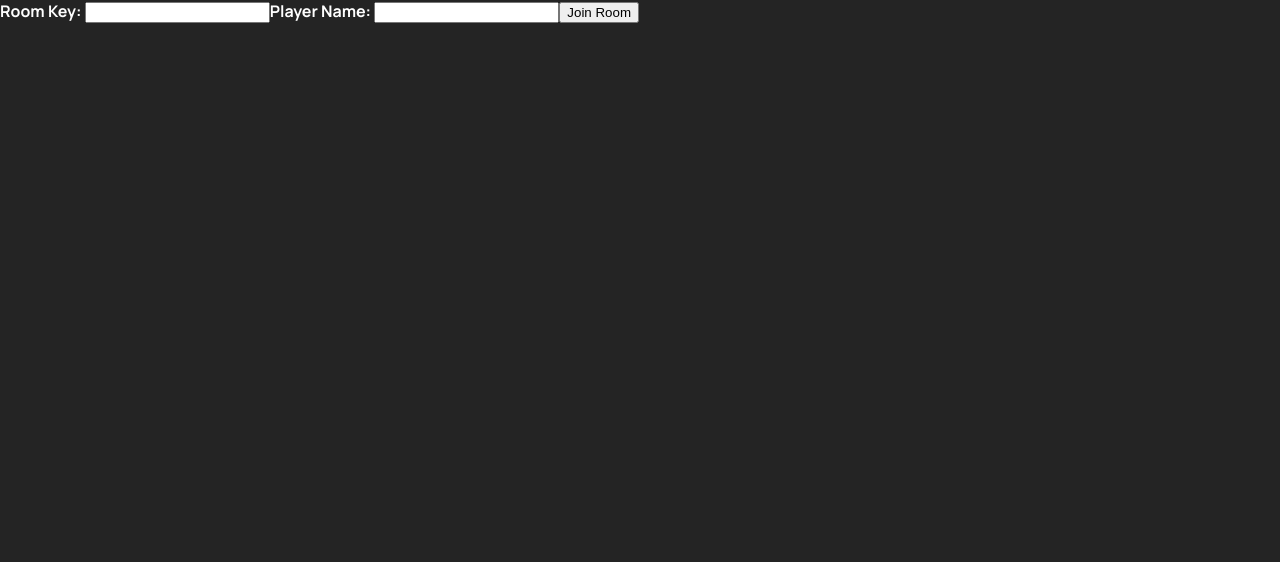
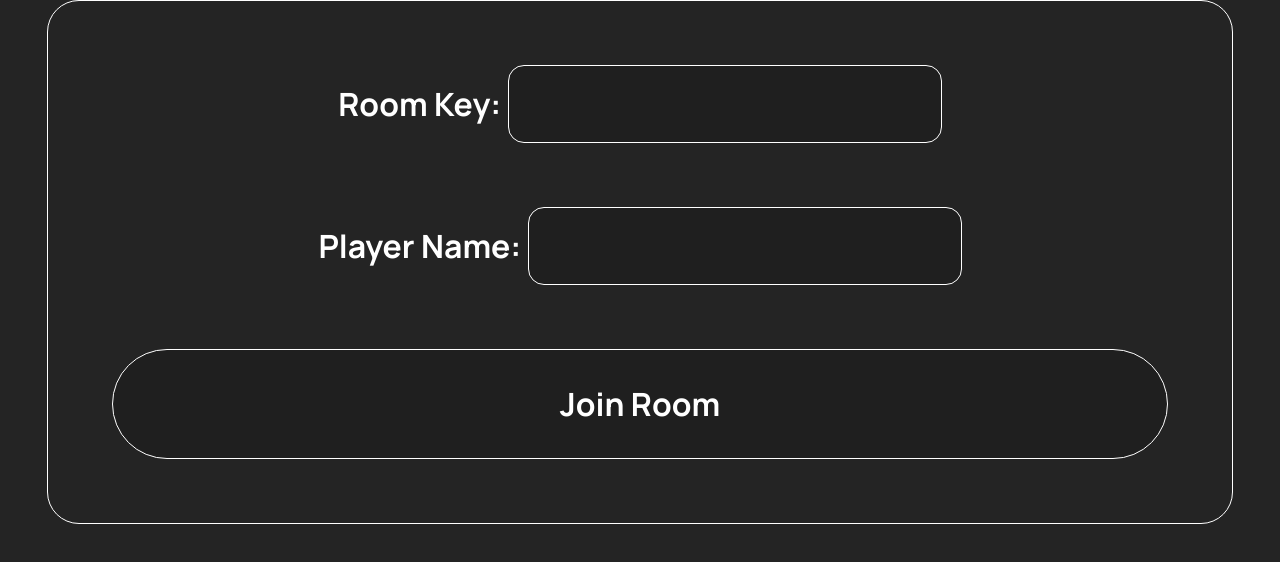
Before and after one commit to LuLaValva/lukelavalva.com, a React (Create React App) app: page /greedygorillas in a window 1280 px wide. Shown: the top 562 px of the page. Built offline with nearby package versions, Linux system fonts and the light colour scheme; no server answers; what aws-amplify would draw is missing.

Commit message:
Cleaned up all of the UI

```diff
--- a/src/GreedyGorillas/GGLogin.tsx
+++ b/src/GreedyGorillas/GGLogin.tsx
@@ -1,4 +1,5 @@
 import React, { useState } from "react";
+import styles from "../styles/GreedyGorillas.module.css";
 
 interface Props {
   socketConnectionFunction: (username: string, room: string) => void;
@@ -20,11 +21,17 @@ const GGLogin = (props: Props) => {
   };
 
   return (
-    <>
-      Room Key: <input name="room" onChange={handleRoomChange} />
-      Player Name: <input name="username" onChange={handleUsernameChange} />
-      <button onClick={joinRoom}>Join Room</button>
-    </>
+    <div className={`${styles.loginContainer}`}>
+      <div>
+        Room Key: <input name="room" onChange={handleRoomChange} />
+      </div>
+      <div>
+        Player Name: <input name="username" onChange={handleUsernameChange} />
+      </div>
+      <button onClick={joinRoom} className={styles.joinRoomButton}>
+        Join Room
+      </button>
+    </div>
   );
 };
 
--- a/src/GreedyGorillas/GreedyGorillasGame.tsx
+++ b/src/GreedyGorillas/GreedyGorillasGame.tsx
@@ -14,7 +14,6 @@ interface Props {
 const GreedyGorillasGame = (props: Props) => {
   return (
     <>
-      <h1>Greedy Gorillas!</h1>
       <div className={styles.allGorillas}>
         {props.gameState.playerOrder.map((connectionId, index) => (
           <PlayerDisplay
--- a/src/GreedyGorillas/GreedyGorillasLobby.tsx
+++ b/src/GreedyGorillas/GreedyGorillasLobby.tsx
@@ -2,6 +2,7 @@ import React from "react";
 import { GameState, Player } from "./GreedyGorillasPage";
 import GreedyGorillasRoleSelection from "./GreedyGorillasRoleSelection";
 import PlusMinusScoreDisplay from "./PlusMinusScoreDisplay";
+import styles from "../styles/GreedyGorillas.module.css";
 
 interface Props {
   players: { [connectionId: string]: Player };
@@ -24,16 +25,21 @@ const GreedyGorillasLobby = (props: Props) => {
 
   return (
     <>
-      {Object.values(props.players).map((player) => (
-        <div key={player.connectionId}>{player.username}</div>
-      ))}
+      <div className={styles.buttonContainer}>
+        <h2>Players</h2>
+        {Object.values(props.players).map((player) => (
+          <div key={player.connectionId} className={styles.nameDisplay}>
+            {player.username}
+          </div>
+        ))}
+      </div>
       {Object.keys(props.players).length > 0 && (
         <>
           <GreedyGorillasRoleSelection
             roles={props.gameState.roleList}
             wsConnection={props.wsConnection}
           />
-          <div>
+          <div className={styles.boxBox}>
             <PlusMinusScoreDisplay
               score={props.gameState.startingPoints}
               changeAction="updateStartingPoints"
@@ -47,7 +53,9 @@ const GreedyGorillasLobby = (props: Props) => {
               title="Goal Points"
             />
           </div>
-          <button onClick={startGame}>Start Game</button>
+          <div onClick={startGame} className={styles.startButton}>
+            Start Game
+          </div>
         </>
       )}
     </>
--- a/src/GreedyGorillas/GreedyGorillasPlayerActions.tsx
+++ b/src/GreedyGorillas/GreedyGorillasPlayerActions.tsx
@@ -1,5 +1,6 @@
 import React from "react";
 import { Player, GameState } from "./GreedyGorillasPage";
+import styles from "../styles/GreedyGorillas.module.css";
 
 interface Props {
   players: { [connectionId: string]: Player };
@@ -18,12 +19,18 @@ const GreedyGorillasPlayerActions = (props: Props) => {
   };
 
   return (
-    <div>
+    <div className={styles.buttonContainer}>
+      <h2>Actions</h2>
       {props.gameState.playerOrder[
         props.gameState.turn % props.gameState.playerOrder.length
       ] === props.connectionId && (
         <>
-          <button onClick={changeRole}>Change Role</button>
+          <div
+            onClick={changeRole}
+            className={`${styles.lobbyButton} ${styles.large}`}
+          >
+            Change Role
+          </div>
         </>
       )}
     </div>
--- a/src/GreedyGorillas/GreedyGorillasRoleSelection.tsx
+++ b/src/GreedyGorillas/GreedyGorillasRoleSelection.tsx
@@ -60,7 +60,7 @@ const GreedyGorillasActiveRole = (props: ActiveRoleProps) => {
 const GreedyGorillasRoleSelection = (props: RoleSelectionProps) => {
   return (
     <>
-      <div className={`${styles.buttonContainer}`}>
+      <div className={styles.buttonContainer}>
         <h2>Roles available to add</h2>
         {ApiConstants.GREEDY_GORILLAS_ROLES.slice(1).map((_name, index) => (
           <GreedyGorillasRoleSelector
@@ -70,7 +70,7 @@ const GreedyGorillasRoleSelection = (props: RoleSelectionProps) => {
           />
         ))}
       </div>
-      <div className={`${styles.buttonContainer}`}>
+      <div className={styles.buttonContainer}>
         <h2>Currently Selected Roles</h2>
         {props.roles.map((role, index) => (
           <GreedyGorillasActiveRole
--- a/src/GreedyGorillas/PlayerDisplay.tsx
+++ b/src/GreedyGorillas/PlayerDisplay.tsx
@@ -2,6 +2,7 @@ import React from "react";
 import { Player } from "./GreedyGorillasPage";
 import styles from "../styles/GreedyGorillas.module.css";
 import GorillaRiveComponent from "./GorillaRiveComponent";
+import { ApiConstants } from "../consts";
 
 interface Props {
   player: Player;
@@ -17,8 +18,17 @@ const PlayerDisplay = (props: Props) => {
       } ${props.isOnTheClock && styles.currentPlayerDisplayBox}`}
     >
       <GorillaRiveComponent player={props.player} />
-      <div>{props.player.username}</div>
+      <h2>{props.player.username}</h2>
       <h1 className={styles.playerScore}>{props.player.gameState.points}</h1>
+      <h3 className={styles.playerRole}>
+        {
+          ApiConstants.GREEDY_GORILLAS_ROLES[
+            props.player.gameState.apparentRole ||
+              props.player.gameState.knownRole ||
+              0
+          ]
+        }
+      </h3>
     </div>
   );
 };
--- a/src/styles/GreedyGorillas.module.css
+++ b/src/styles/GreedyGorillas.module.css
@@ -7,6 +7,9 @@
   background-color: #00000022;
   text-align: center;
   position: relative;
+}
+.playerDisplayBox > h2 {
+  margin-top: 0;
 }
 
 .mainPlayerDisplayBox {
@@ -21,6 +24,13 @@
   position: absolute;
   top: 0vmin;
   right: 4vmin;
+}
+
+.playerRole {
+  position: absolute;
+  top: 1vmin;
+  left: 3vmin;
+  width: 8vmin;
 }
 
 .allGorillas {
@@ -71,10 +81,14 @@
   line-height: 3em;
 }
 
-.lobbyButton:hover {
+.lobbyButton:hover,
+.joinRoomButton:hover,
+.startButton:hover {
   background-color: #ffffff22;
 }
-.lobbyButton:active {
+.lobbyButton:active,
+.joinRoomButton:active,
+.startButton:active {
   background-color: #ffffff88;
 }
 
@@ -90,3 +104,71 @@
   background-repeat: no-repeat;
   background-position: 50% 10%;
 }
+
+.boxBox {
+  display: flex;
+  justify-content: space-evenly;
+  flex-wrap: wrap;
+}
+
+.boxBox > .buttonContainer {
+  flex-grow: 4;
+}
+
+.nameDisplay {
+  border: 1px solid white;
+  padding: 1em;
+  border-radius: 2em;
+  margin: 0em 1em;
+}
+
+.startButton {
+  width: 30%;
+  margin: 2em auto;
+  text-align: center;
+  background-color: #00000022;
+  padding: 1em;
+  border: 1px solid white;
+  border-radius: 2em;
+  font-size: 2em;
+}
+
+.joinRoomButton {
+  background-color: #00000022;
+  padding: 1em;
+  border: 1px solid white;
+  border-radius: 2em;
+  margin: 1em;
+}
+
+.loginContainer {
+  max-width: 70em;
+  border: 1px solid white;
+  margin: auto;
+  padding: 2em;
+  border-radius: 2em;
+  display: flex;
+  flex-direction: column;
+  text-align: center;
+}
+
+.loginContainer input {
+  background-color: #00000022;
+  border: 1px solid white;
+  color: white;
+  font-size: 1em;
+  padding: 0.5em;
+  font-family: inherit;
+  border-radius: 0.5em;
+}
+
+.loginContainer > div {
+  font-size: 2em;
+  padding: 1em;
+}
+
+.loginContainer > button {
+  font-size: 2em;
+  color: white;
+  font-family: inherit;
+}
```
